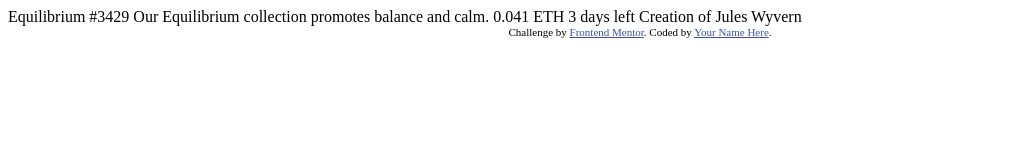
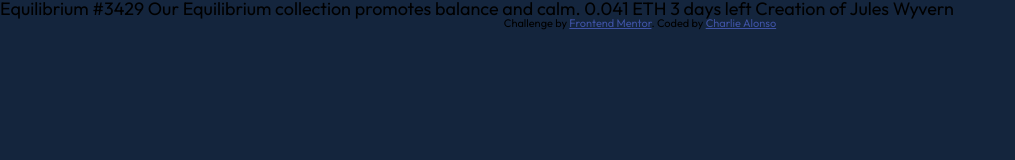
Before and after one commit to Charlie025x/NFT-preview-card-component, a plain HTML site: page index.html in a window 1280 px wide. Shown: the whole page, without its empty margins (0-1015 px from the left). Drawn offline with Linux system fonts and the light colour scheme.

Commit message:
added root css and css reset

```diff
--- /dev/null
+++ b/css/reset.css
@@ -0,0 +1,43 @@
+html, body, div, span, applet, object, iframe,
+h1, h2, h3, h4, h5, h6, p, blockquote, pre,
+a, abbr, acronym, address, big, cite, code,
+del, dfn, em, img, ins, kbd, q, s, samp,
+small, strike, strong, sub, sup, tt, var,
+b, u, i, center,
+dl, dt, dd, ol, ul, li,
+fieldset, form, label, legend,
+table, caption, tbody, tfoot, thead, tr, th, td,
+article, aside, canvas, details, embed,
+figure, figcaption, footer, header, hgroup,
+menu, nav, output, ruby, section, summary,
+time, mark, audio, video {
+	margin: 0;
+	padding: 0;
+	border: 0;
+	font-size: 100%;
+	font: inherit;
+	vertical-align: baseline;
+}
+/* HTML5 display-role reset for older browsers */
+article, aside, details, figcaption, figure,
+footer, header, hgroup, menu, nav, section {
+	display: block;
+}
+body {
+	line-height: 1;
+}
+ol, ul {
+	list-style: none;
+}
+blockquote, q {
+	quotes: none;
+}
+blockquote:before, blockquote:after,
+q:before, q:after {
+	content: '';
+	content: none;
+}
+table {
+	border-collapse: collapse;
+	border-spacing: 0;
+}
--- /dev/null
+++ b/css/style.scss
@@ -0,0 +1,25 @@
+@import url('https://fonts.googleapis.com/css2?family=Outfit:wght@300;400;600&display=swap');
+
+:root {
+  --clr-soft-blue: hsl(215, 51%, 70%);
+  --clr-cyan: hsl(178, 100%, 50%);
+
+  --clr-bg: hsl(217, 54%, 11%);
+  --clr-card-bg: hsl(216, 50%, 16%);
+  --clr-line: hsl(215, 32%, 27%);
+  --clr-white: hsl(0, 0%, 100%);
+}
+
+body {
+  font-size: 18px;
+  font-family: 'Outfit', sans-serif;
+  background-color: var(--clr-card-bg);
+}
+
+.attribution {
+  font-size: 11px;
+  text-align: center;
+  a {
+    color: hsl(228, 45%, 44%);
+  }
+}
--- a/index.html
+++ b/index.html
@@ -8,11 +8,8 @@
 
   <title>Frontend Mentor | NFT preview card component</title>
 
-  <!-- Feel free to remove these styles or customise in your own stylesheet 👍 -->
-  <style>
-    .attribution { font-size: 11px; text-align: center; }
-    .attribution a { color: hsl(228, 45%, 44%); }
-  </style>
+  <link rel="stylesheet" href="css/reset.css">
+  <link rel="stylesheet" href="css/style.css">
 </head>
 <body>
 
@@ -27,7 +24,7 @@
 
   <div class="attribution">
     Challenge by <a href="https://www.frontendmentor.io?ref=challenge" target="_blank">Frontend Mentor</a>.
-    Coded by <a href="#">Your Name Here</a>.
+    Coded by <a href="https://charlie-alonso.netlify.app/" target="_blank" rel="noopener noreferrer">Charlie Alonso</a>
   </div>
 </body>
 </html>
```
Also changed, not shown: css/style.css (added), 1 other file.
